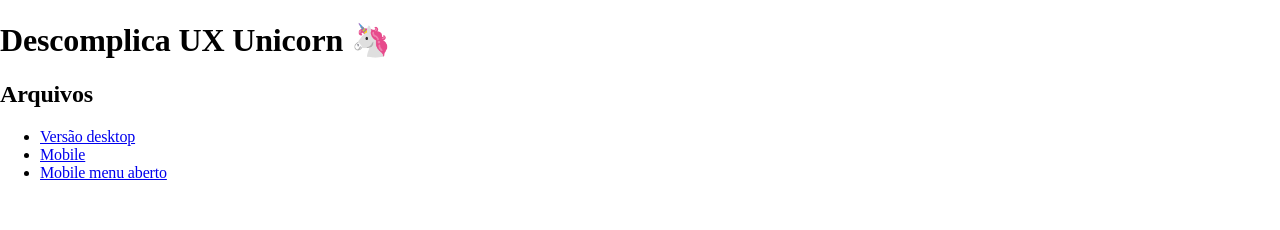
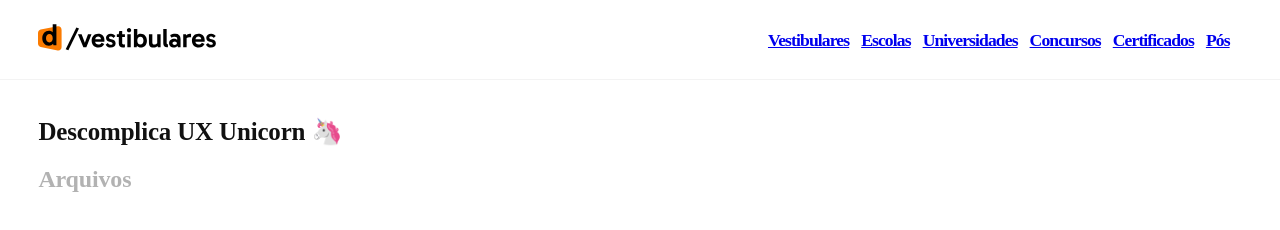
Before and after one commit to angelomaximiano/ux-unicorn-desafio-01, a website: page index.html in a window 1280 px wide. Drawn offline with Linux system fonts and the light colour scheme; a web font is replaced by a local one.

Commit message:
:construction: header

```diff
--- a/index.html
+++ b/index.html
@@ -5,25 +5,23 @@
   <meta name="viewport" content="width=device-width, initial-scale=1.0">
   <meta http-equiv="X-UA-Compatible" content="ie=edge">
   <title>Descomplica</title>
-
-  <!-- Chama o arquivo de estilos -->
-  <link rel="stylesheet" href="./styles/main.css">
+  <link rel="stylesheet" href="./styles/index.css">
 
 </head>
 <body>
-  <h1>Descomplica UX Unicorn 🦄</h1>
-  <h2>Arquivos</h2>
-  <ul>
-    <li>
-      <a href="https://zpl.io/2j4xWJO" target="_blank">Versão desktop</a>
-    </li>
-    <li>
-      <a href="https://zpl.io/2j4xW6O" target="_blank">Mobile</a>
-    </li>
-    <li>
-      <a href="https://zpl.io/29ZRKAe" target="_blank">Mobile menu aberto</a>
-    </li>
-  </ul>
+  <header class="header">
+      <a href="#"><img src="images/d-vestibulares-logo.svg" alt="DESC" class="logo"></a>
+      <div class="items"><a href="#">Pós</a></div>
+      <div class="items"><a href="#">Certificados</a></div>
+      <div class="items"><a href="#">Concursos</a></div>
+      <div class="items"><a href="#">Universidades</a></div>
+      <div class="items"><a href="#">Escolas</a></div>
+      <div class="items"><a href="#">Vestibulares</a></div>
+  </header>
+  <div class="container">
+    <h1>Descomplica UX Unicorn 🦄</h1>
+    <h2>Arquivos</h2>
+  </div>
   <script src="./scripts/main.js"></script>
 </body>
 </html>
--- a/styles/main.css
+++ b/styles/global/global.css
@@ -29,6 +29,24 @@
   text-rendering: optimizeLegibility;
   -webkit-font-smoothing: antialiased;
   -moz-osx-font-smoothing: grayscale;
+  color: var(--onyx);
+  background-color: var(--white);
   margin: 0;
   padding: 0;
 }
+
+
+h1 {
+  font-size: calc(0.6vw + 17.3px);
+}
+
+h2 {
+  color: var(--aluminun);
+}
+
+.container {
+  max-width: 100%;
+  padding-left: 3vw;
+  padding-right: 3vw;
+  padding-top: 100px;
+}
--- /dev/null
+++ b/styles/global/variables.css
@@ -0,0 +1,19 @@
+:root {
+  --white: #FFFFFF;
+  --gains-boro: #DDDDDD;
+  --iron: #D8D8D8;
+  --aluminun: #B2B2B2;
+  --steel: #666666;
+  --mineShaft: #333333;
+  --onyx: #111111;
+  --black: #000000;
+  --green: #00E88F;
+  --springGreen: #00F28F;
+  --jade: #00C974;
+  --rose: #C51162;
+  --vestibular: #F5A623;
+  --escola: #BD10E0;
+  --concursos: #42A5F5;
+  --pos: #FF5A56;
+
+}
--- /dev/null
+++ b/styles/index.css
@@ -0,0 +1,6 @@
+/* Global styles */
+@import "./global/variables.css";
+@import "./global/global.css";
+
+/* Modules */
+@import "./modules/header.css";
--- /dev/null
+++ b/styles/modules/header.css
@@ -0,0 +1,36 @@
+.header{
+  background-color: var(--white);
+  height: 80px;
+  position: relative;
+  top: 0;
+  left: 0;
+  width: 100vw;
+  min-height: 40px;
+  border-bottom: 1px solid #F3F3F3;
+  padding: 0 3vw;
+  margin-bottom: 25px;
+  position: fixed;
+  top: 0;
+  left: 0;
+  z-index: 3;
+  transition: all .5s ease;
+}
+
+.logo{
+  height: 100%;
+  padding-top: 24px;
+  padding-bottom: 28px;
+}
+
+.items{
+  height: 100%;
+  padding-top: 30px;
+  padding-bottom: 24px;
+  padding-right: 12px;
+  float: right;
+  font-weight: 800;
+  letter-spacing: -0.9px;
+  font-size: calc(0.283vw + 14px);
+  color: var(--gains-boro);
+  cursor: pointer;
+}
```
Also changed, not shown: 1 other file.
